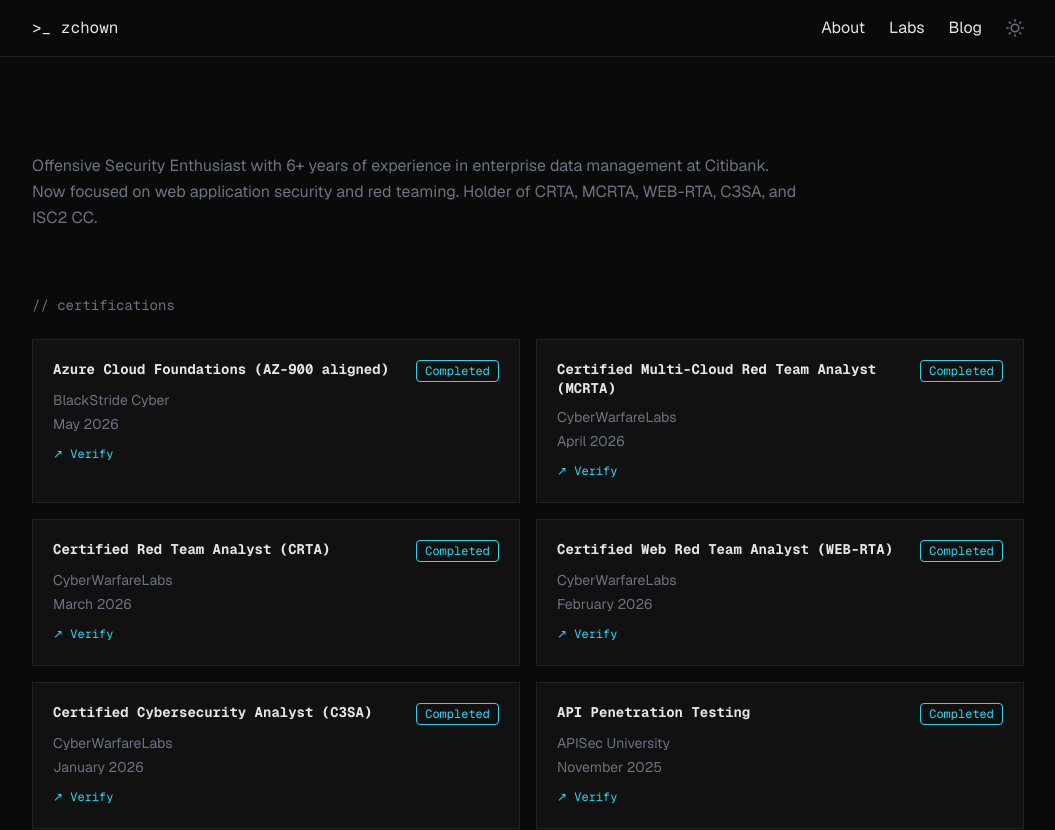
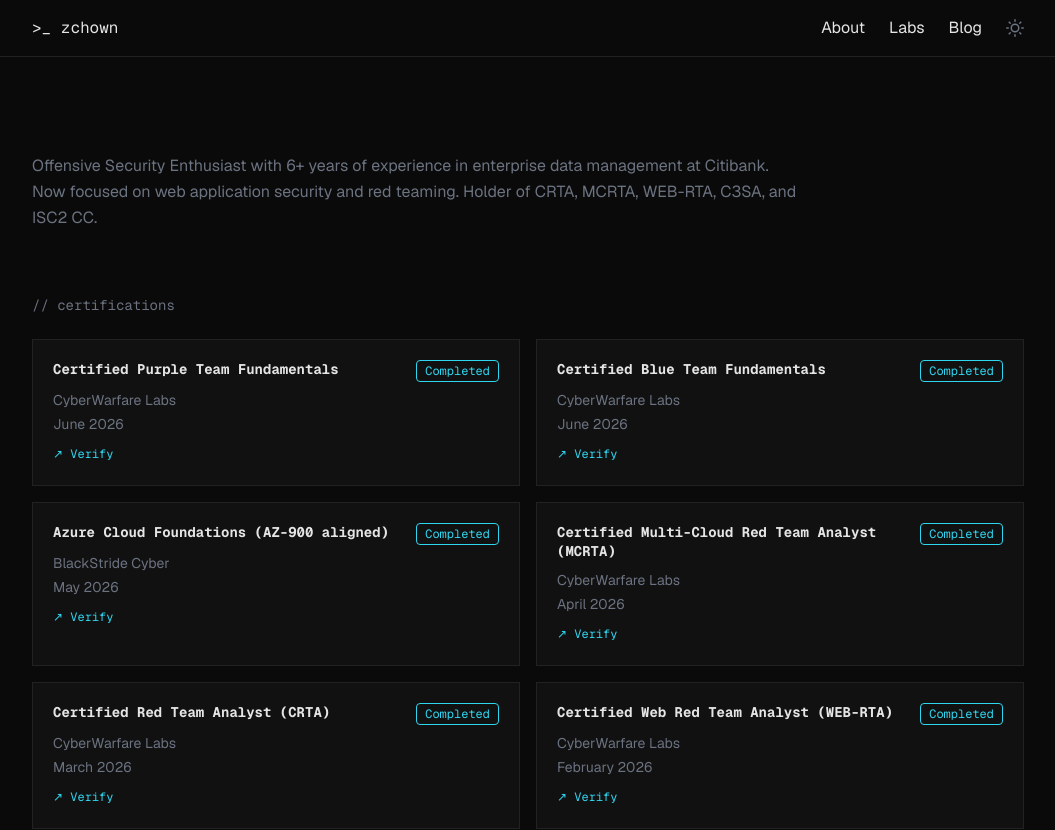
Before and after one commit to damienmagdangal/my-portfolio, a Next.js app: page /about in a window 1280 px wide. Shown: the top 830 px of the page, without its empty margins (112-1167 px from the left). Built offline with nearby package versions, Linux system fonts and the light colour scheme.

Commit message:
add certs

```diff
--- a/data/certifications.ts
+++ b/data/certifications.ts
@@ -8,8 +8,22 @@
 
 export const certifications: Cert[] = [
   {
+    name: "Certified Purple Team Fundamentals",
+    issuer: "CyberWarfare Labs",
+    date: "June 2026",
+    status: "completed",
+    credentialUrl: "https://labs.cyberwarfare.live/credential/achievement/6a3a5aecbfb48daa5ad17665",
+  },
+  {
+    name: "Certified Blue Team Fundamentals",
+    issuer: "CyberWarfare Labs",
+    date: "June 2026",
+    status: "completed",
+    credentialUrl: "https://labs.cyberwarfare.live/credential/achievement/6a3907aac062f334ce457e5e",
+  },
+  {
     name: "Certified Multi-Cloud Red Team Analyst (MCRTA)",
-    issuer: "CyberWarfareLabs",
+    issuer: "CyberWarfare Labs",
     date: "April 2026",
     status: "completed",
     credentialUrl: "https://labs.cyberwarfare.live/credential/achievement/69db685cf365a7369821da2b",
@@ -24,21 +38,21 @@
   },
   {
     name: "Certified Red Team Analyst (CRTA)",
-    issuer: "CyberWarfareLabs",
+    issuer: "CyberWarfare Labs",
     date: "March 2026",
     status: "completed",
     credentialUrl: "https://labs.cyberwarfare.live/credential/achievement/69a4148e9359f169cf5d8537",
   },
   {
     name: "Certified Web Red Team Analyst (WEB-RTA)",
-    issuer: "CyberWarfareLabs",
+    issuer: "CyberWarfare Labs",
     date: "February 2026",
     status: "completed",
     credentialUrl: "https://labs.cyberwarfare.live/credential/achievement/6984352d398414f740f27e69",
   },
   {
     name: "Certified Cybersecurity Analyst (C3SA)",
-    issuer: "CyberWarfareLabs",
+    issuer: "CyberWarfare Labs",
     date: "January 2026",
     status: "completed",
     credentialUrl: "https://labs.cyberwarfare.live/credential/achievement/697ac8d0fbb79ac75856af37",
```
